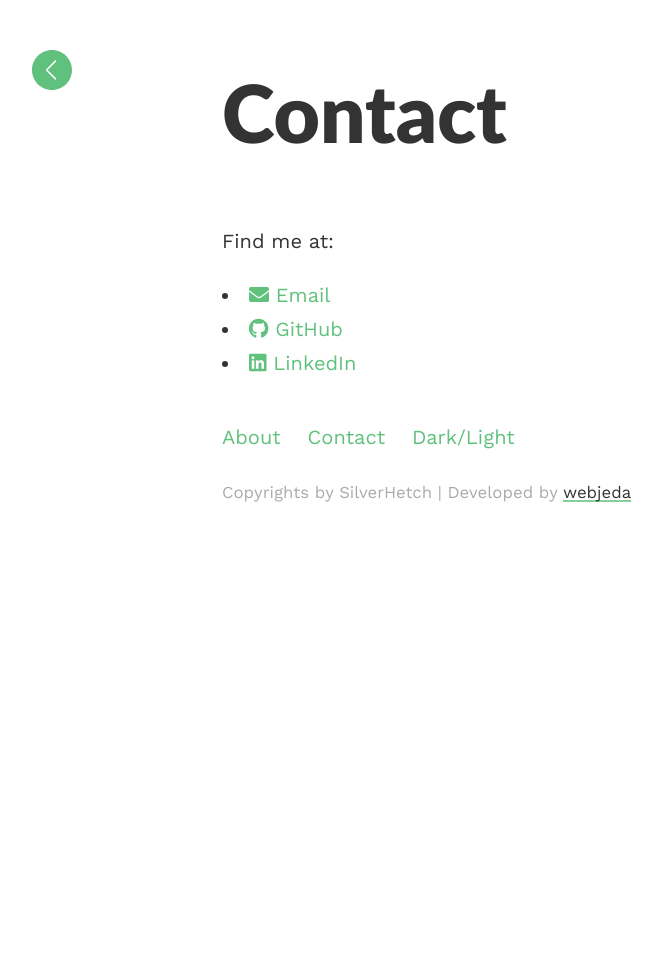
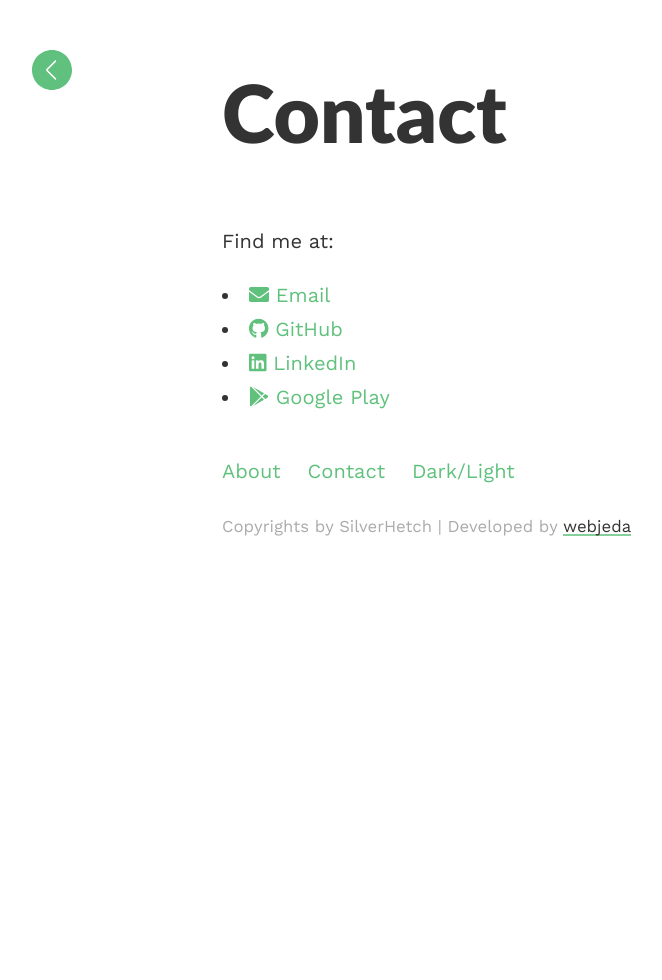
Before and after one commit to LarryHsiao/Blog, a Jekyll site: the page built from contact.md, in a window 1280 px wide. Shown: the whole page, without its empty margins (18-680 px from the left). Built offline with Jekyll 4.4.1, drawn with Linux system fonts in a browser that asks for light colours; nearby versions of some CDN libraries.

Commit message:
add google play at About page

```diff
--- a/_config.yml
+++ b/_config.yml
@@ -5,7 +5,7 @@ baseurl: # name of the repository
 email: larryhsiao@silverhetch.com
 github_id: LarryHsiao
 linkedin_id: larryhsiao
-
+google_play_id: SilverHetch
 
 
 highlighter: rouge
--- a/contact.md
+++ b/contact.md
@@ -25,3 +25,10 @@ Find me at:
     <i class="fab fa-linkedin"></i> LinkedIn
   </a>
 </li>
+
+
+<li>
+  <a href="https://play.google.com/store/apps/developer?id={{site.google_play_id}}">
+    <i class="fab fa-google-play"></i> Google Play
+  </a>
+</li>
```
